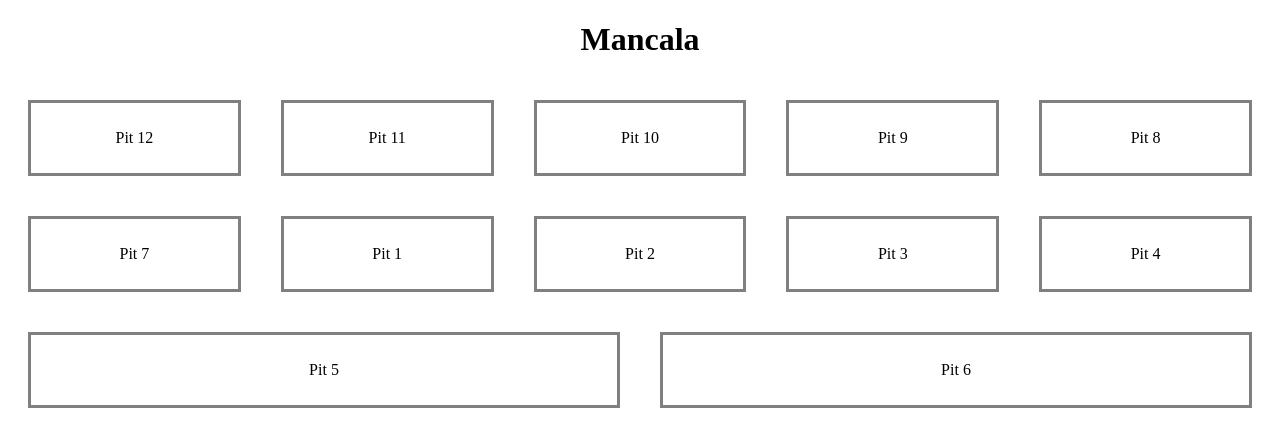
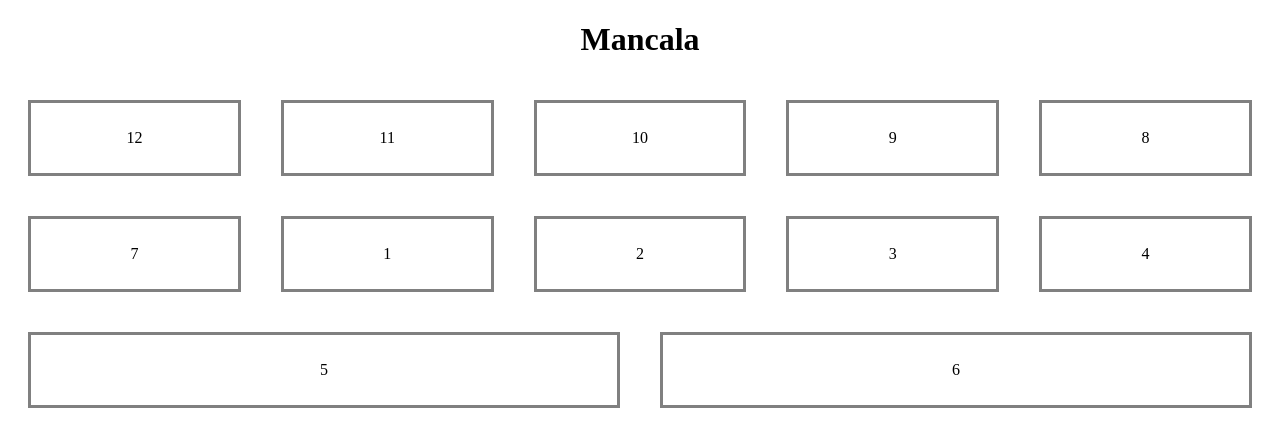
Before and after one commit to barberezra/project_game, a Flask app: page / in a window 1280 px wide. Shown: the top 447 px of the page. Run offline with Flask 3, Linux system fonts and the light colour scheme.

Commit message:
random stuff

```diff
--- a/api/api.py
+++ b/api/api.py
@@ -2,9 +2,10 @@ from flask import Flask, request, jsonify
 
 app = Flask(__name__)
 
-@app.route('/move', methods=['GET'])
+@app.route('/move', methods=['POST'])
 def move():
     data = request.get_json()
     # Perform the game logic based on the data
     pit = data.get('pit')  # Replace with your actual game logic
+    pit = 0
     return jsonify({'pit': pit})
--- a/web/app.py
+++ b/web/app.py
@@ -10,7 +10,7 @@ def load():
 @app.route('/capture_pit', methods=['POST'])
 def capture_pit():
     api_url = 'http://api:5000/move'
-    response = requests.get(api_url)
+    response = requests.post(api_url)
     response_data = response.json()  # Use .json() if the response is in JSON format
     pit = response_data.get('pit')
     # GAME LOGIC GOES HERE
--- a/web/templates/index.html
+++ b/web/templates/index.html
@@ -8,24 +8,24 @@
     <body>
         <h1>Mancala</h1>
         <div id="mancala-board">
-            <div class="pit" data-pit="12">Pit 12</div>
-            <div class="pit" data-pit="11">Pit 11</div>
-            <div class="pit" data-pit="10">Pit 10</div>
-            <div class="pit" data-pit="9">Pit 9</div>
-            <div class="pit" data-pit="8">Pit 8</div>
-            <div class="pit" data-pit="7">Pit 7</div>
-            <div class="pit" data-pit="1">Pit 1</div>
-            <div class="pit" data-pit="2">Pit 2</div>
-            <div class="pit" data-pit="3">Pit 3</div>
-            <div class="pit" data-pit="4">Pit 4</div>
-            <div class="pit" data-pit="5">Pit 5</div>
-            <div class="pit" data-pit="6">Pit 6</div>
+            <div class="pit" data-pit="12">12</div>
+            <div class="pit" data-pit="11">11</div>
+            <div class="pit" data-pit="10">10</div>
+            <div class="pit" data-pit="9">9</div>
+            <div class="pit" data-pit="8">8</div>
+            <div class="pit" data-pit="7">7</div>
+            <div class="pit" data-pit="1">1</div>
+            <div class="pit" data-pit="2">2</div>
+            <div class="pit" data-pit="3">3</div>
+            <div class="pit" data-pit="4">4</div>
+            <div class="pit" data-pit="5">5</div>
+            <div class="pit" data-pit="6">6</div>
         </div>
         <script>
             document.querySelectorAll('.pit').forEach(function(pit) {
                 pit.addEventListener('click', function() {
                     // Get the pit number from the data attribute
-                    var pitNumber = pit.textContent;
+                    var pitNumber = pit.getAttribute('data-pit');
 
                     // Send an AJAX request to the server to capture the pit value
                     fetch('/capture_pit', {
@@ -39,6 +39,11 @@
                     .then(data => {
                         // Handle the response from the server if needed
                         console.log('Pit value captured: ' + data.pit);
+                        var pitResultElement = resultContainer.querySelector('.pit[data-pit="' + pitNumber + '"]');
+                        var pitNumberValue = pitResultElement.querySelector('.pit-number-value');
+
+                        pitNumberValue.textContent = data.pit;
+
                     });
                 });
             });
```
